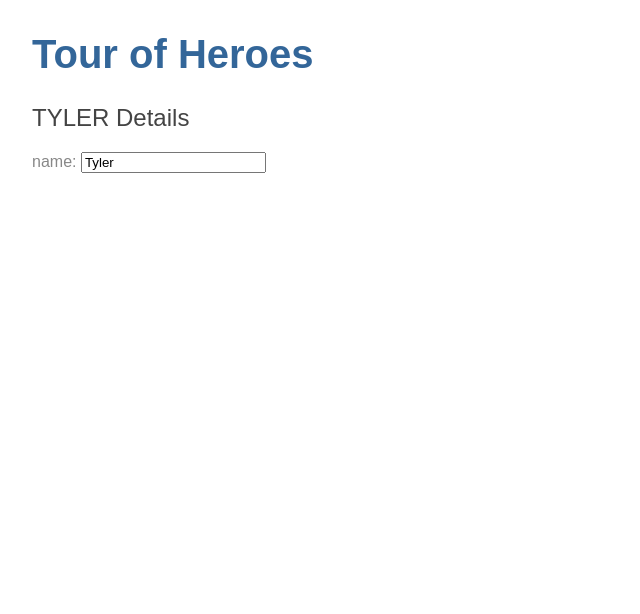
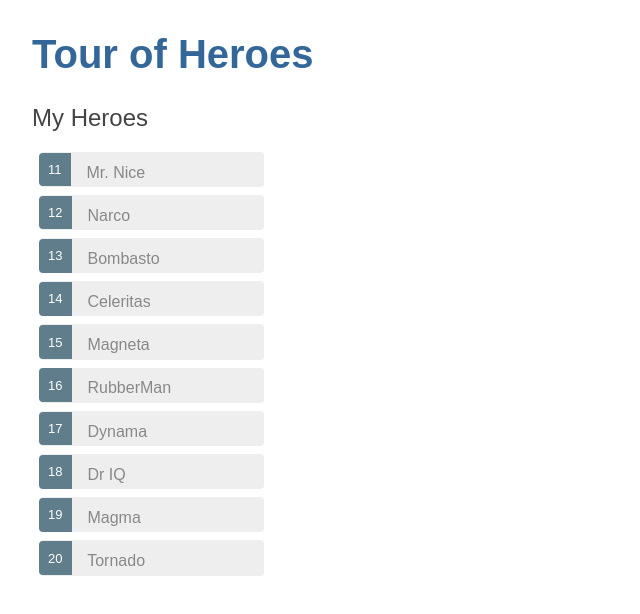
Before and after one commit to Warconn/angular-tour-of-heroes, an Angular app: page / in a window 1280 px wide. Shown: the top 614 px of the page, without its empty margins (0-640 px from the left). Built offline with nearby package versions, Linux system fonts and the light colour scheme.

Commit message:
Select and edit heroes

```diff
--- a/src/app/heroes/heroes.component.css
+++ b/src/app/heroes/heroes.component.css
@@ -0,0 +1,48 @@
+/* HeroesComponent's private CSS styles */
+.selected {
+    background-color: #CFD8DC !important;
+    color: white;
+  }
+  .heroes {
+    margin: 0 0 2em 0;
+    list-style-type: none;
+    padding: 0;
+    width: 15em;
+  }
+  .heroes li {
+    cursor: pointer;
+    position: relative;
+    left: 0;
+    background-color: #EEE;
+    margin: .5em;
+    padding: .3em 0;
+    height: 1.6em;
+    border-radius: 4px;
+  }
+  .heroes li.selected:hover {
+    background-color: #BBD8DC !important;
+    color: white;
+  }
+  .heroes li:hover {
+    color: #607D8B;
+    background-color: #DDD;
+    left: .1em;
+  }
+  .heroes .text {
+    position: relative;
+    top: -3px;
+  }
+  .heroes .badge {
+    display: inline-block;
+    font-size: small;
+    color: white;
+    padding: 0.8em 0.7em 0 0.7em;
+    background-color: #607D8B;
+    line-height: 1em;
+    position: relative;
+    left: -1px;
+    top: -4px;
+    height: 1.8em;
+    margin-right: .8em;
+    border-radius: 4px 0 0 4px;
+  }
--- a/src/app/heroes/heroes.component.html
+++ b/src/app/heroes/heroes.component.html
@@ -1,6 +1,20 @@
-<h2>{{hero.name | uppercase}} Details</h2>
-<div>
-  <label>name:
-    <input [(ngModel)]="hero.name" placeholder="name">
-  </label>
-</div>
+
+<div *ngIf="selectedHero">
+    <h2>{{selectedHero.name | uppercase}} Details</h2>
+    <div><span>id: </span>{{selectedHero.id}}</div>
+    <div>
+      <label>name:
+        <input [(ngModel)]="selectedHero.name" placeholder="name">
+      </label>
+    </div>
+
+  </div>
+
+<h2>My Heroes</h2>
+<ul class="heroes">
+  <li *ngFor="let hero of heroes"
+    [class.selected]="hero === selectedHero"
+    (click)="onSelect(hero)">
+    <span class="badge">{{hero.id}}</span> {{hero.name}}
+  </li>
+</ul>
--- a/src/app/heroes/heroes.component.ts
+++ b/src/app/heroes/heroes.component.ts
@@ -1,5 +1,7 @@
 import { Component, OnInit } from '@angular/core';
 import { Hero } from '../hero';
+import { HEROES } from '../mock-heroes';
+
 @Component({
   selector: 'app-heroes',
   templateUrl: './heroes.component.html',
@@ -7,10 +9,13 @@ import { Hero } from '../hero';
 })
 export class HeroesComponent implements OnInit {
 
-  hero: Hero = {
-    id:1,
-    name: 'Tyler'
-  };
+
+  selectedHero: Hero;
+  onSelect(hero: Hero): void {
+    this.selectedHero = hero;
+  }
+
+  heroes = HEROES;
 
   constructor() { }
 
--- /dev/null
+++ b/src/app/mock-heroes.ts
@@ -0,0 +1,14 @@
+import { Hero } from './hero';
+
+export const HEROES: Hero[] = [
+  { id: 11, name: 'Mr. Nice' },
+  { id: 12, name: 'Narco' },
+  { id: 13, name: 'Bombasto' },
+  { id: 14, name: 'Celeritas' },
+  { id: 15, name: 'Magneta' },
+  { id: 16, name: 'RubberMan' },
+  { id: 17, name: 'Dynama' },
+  { id: 18, name: 'Dr IQ' },
+  { id: 19, name: 'Magma' },
+  { id: 20, name: 'Tornado' }
+];
```
